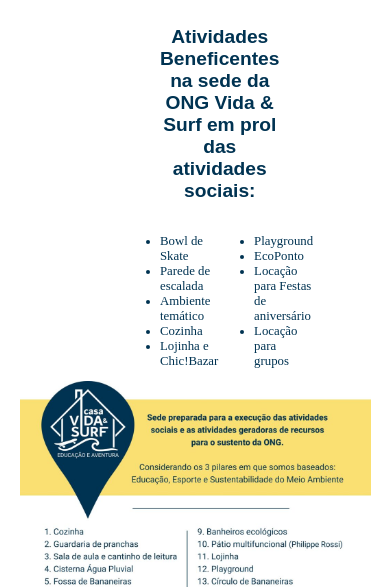
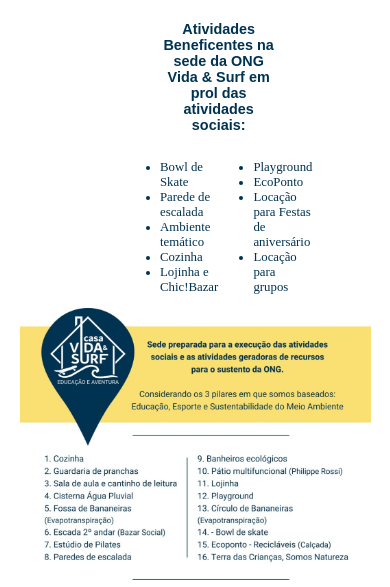
Before and after one commit to Rafa2697/vidaesurf, a website: page sede-ong.html in a window 390 px wide. Shown: the part 215-802 px from the top of the page. Drawn offline with nearby package versions, Linux system fonts and the light colour scheme; a web font is replaced by a local one.

Commit message:
tornando o h1 responsivo

```diff
--- a/style.css
+++ b/style.css
@@ -206,8 +206,9 @@
 
 #h1-sede{
     font-family: 'alef', sans-serif;
-    font-size: 1.5em;
+    font-size:clamp(0.9rem, 1.6vw, 2rem);
     color: var(--cor03);
+
 
 }
 
```
